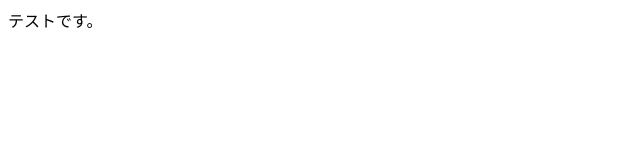
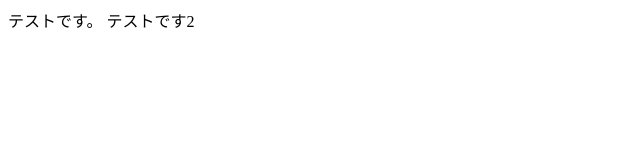
Before and after one commit to ediplex/test, a plain HTML site: page index.html in a window 1280 px wide. Shown: the full height of the page, 0-640 px from the left. Drawn offline with Linux system fonts and the light colour scheme.

Commit message:
テストファイルに追記

```diff
--- a/index.html
+++ b/index.html
@@ -10,6 +10,7 @@
 
 <body>
     テストです。
+    テストです2
 </body>
 
 </html>
```
